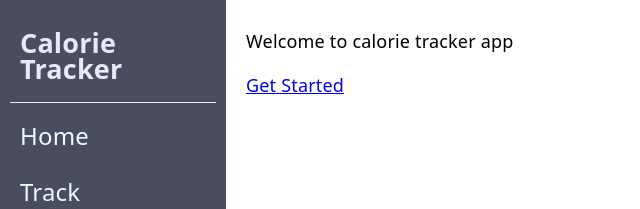
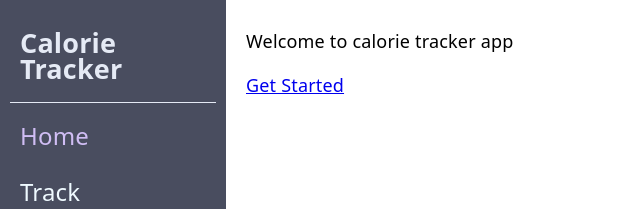
Before and after one commit to OmarKh006/calorie-tracker, a React (Vite) app: page / in a window 1280 px wide. Shown: the top 209 px of the page, without its empty margins (0-640 px from the left). Built offline with nearby package versions, Linux system fonts and the light colour scheme.

Commit message:
handling active state of the links

```diff
--- a/src/components/common/SideNav.jsx
+++ b/src/components/common/SideNav.jsx
@@ -1,12 +1,22 @@
-import { Link } from "react-router-dom";
+import { NavLink } from "react-router-dom";
 import styles from "./SideNav.module.css";
 
 const SideNav = () => {
   return (
     <nav className={styles.nav}>
       <h1 className={styles.title}>Calorie Tracker</h1>
-      <Link to="/">Home</Link>
-      <Link to="/track">Track</Link>
+      <NavLink
+        to="/"
+        className={({ isActive }) => (isActive ? styles.active : undefined)}
+      >
+        Home
+      </NavLink>
+      <NavLink
+        to="/track"
+        className={({ isActive }) => (isActive ? styles.active : undefined)}
+      >
+        Track
+      </NavLink>
     </nav>
   );
 };
```
